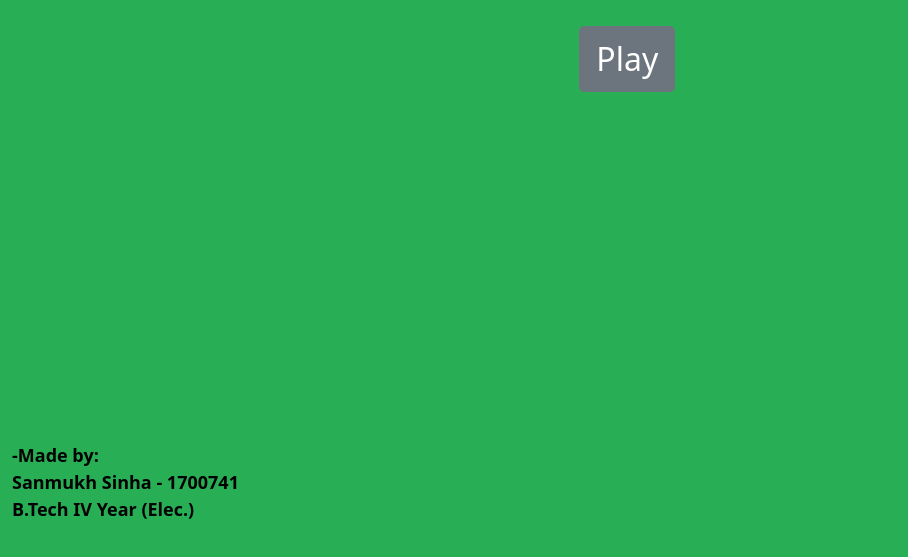
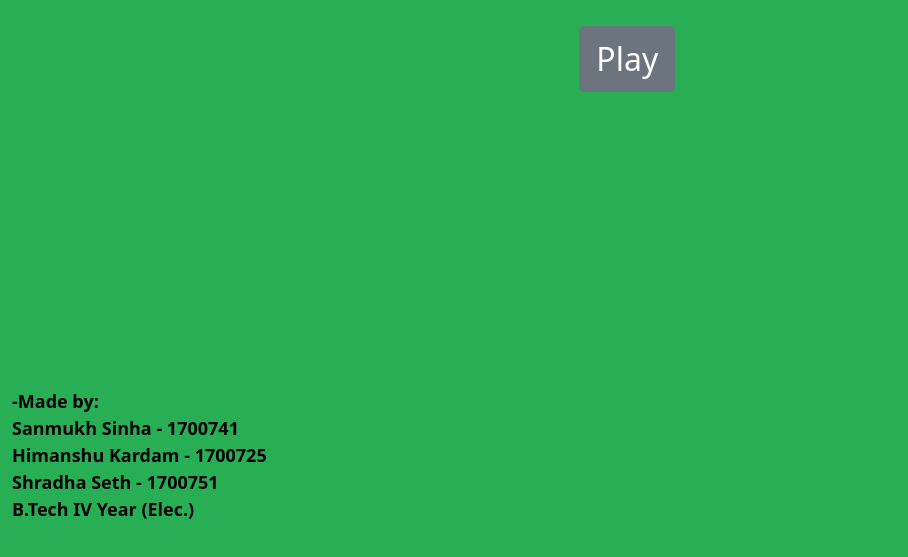
Before and after one commit to SanmukhSinha/reversi, a website: page public/index.html in a window 1280 px wide. Shown: the part 237-794 px from the top of the page, without its empty margins (0-908 px from the left). Drawn offline with nearby package versions, Linux system fonts and the light colour scheme.

Commit message:
Added names

```diff
--- a/public/index.html
+++ b/public/index.html
@@ -47,6 +47,8 @@
         <div class="col" id="list">
           -Made by:<br>
           Sanmukh Sinha - 1700741<br>
+          Himanshu Kardam - 1700725<br>
+          Shradha Seth - 1700751<br>
           B.Tech IV Year (Elec.)
         </div>
       </div>
```
